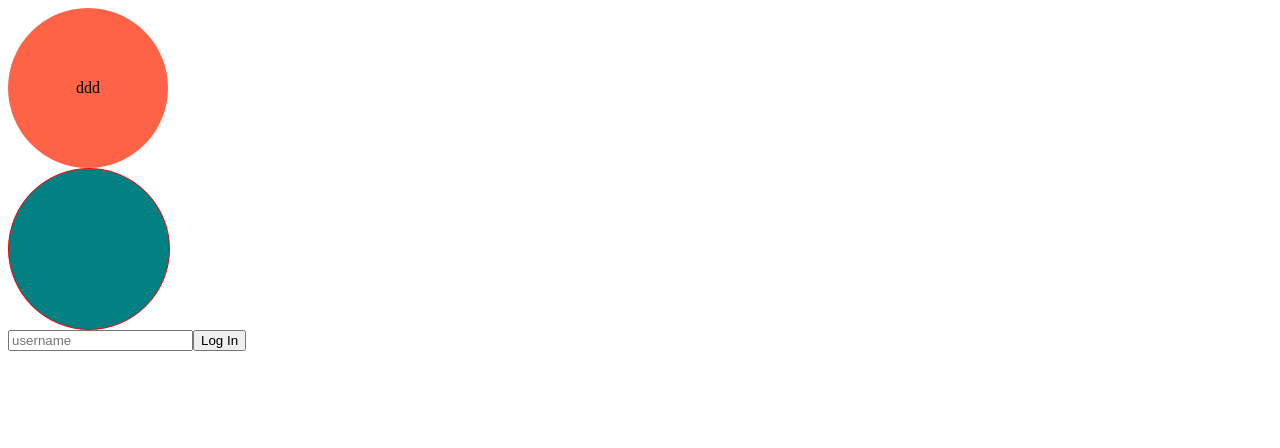
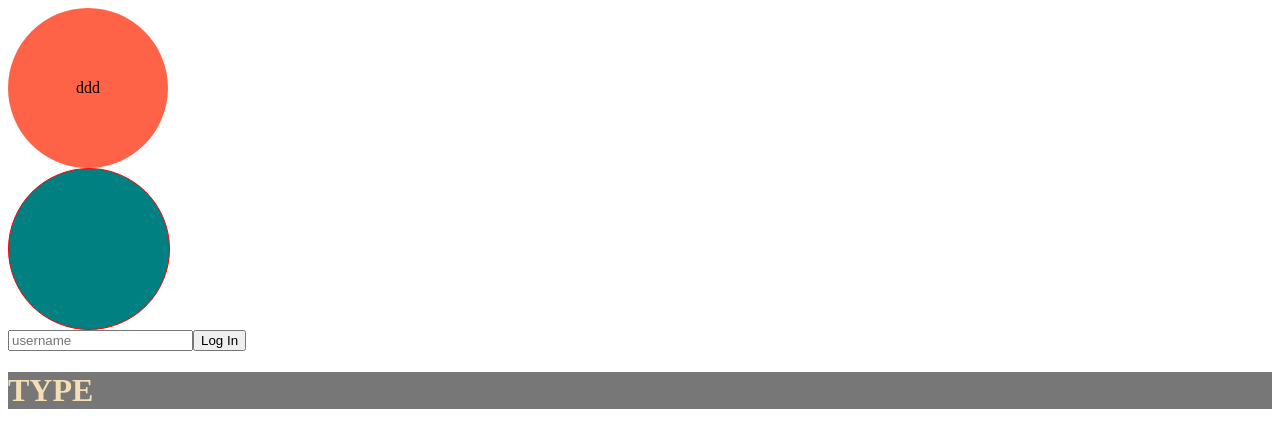
Before and after one commit to rosenrose/reactJS-masterclass, a React (Create React App) app: page / in a window 1280 px wide. Shown: the top 448 px of the page. Built offline with nearby package versions, Linux system fonts and the light colour scheme.

Commit message:
themes with typescript

```diff
--- a/src/App.tsx
+++ b/src/App.tsx
@@ -1,6 +1,13 @@
 import React, { useState } from "react";
 import styled, { keyframes } from "styled-components";
 import Circle from "./Circle";
+
+const Container = styled.div`
+  background-color: ${(props) => props.theme.bgColor};
+`;
+const H1 = styled.h1`
+  color: ${(props) => props.theme.textColor};
+`;
 
 function App() {
   const [username, setUsername] = useState("");
@@ -22,6 +29,9 @@
         <input type="text" placeholder="username" value={username} onChange={onChange} required />
         <button>Log In</button>
       </form>
+      <Container>
+        <H1>TYPE</H1>
+      </Container>
     </>
   );
 }
--- a/src/index.tsx
+++ b/src/index.tsx
@@ -2,9 +2,12 @@
 import ReactDOM from "react-dom/client";
 import { ThemeProvider } from "styled-components";
 import App from "./App";
+import { darkTheme, lightTheme } from "./theme";
 
 ReactDOM.createRoot(document.querySelector("#root") as HTMLElement).render(
   <React.StrictMode>
-    <App />
+    <ThemeProvider theme={darkTheme}>
+      <App />
+    </ThemeProvider>
   </React.StrictMode>
 );
--- /dev/null
+++ b/src/theme.ts
@@ -0,0 +1,13 @@
+import { DefaultTheme } from "styled-components";
+
+export const darkTheme: DefaultTheme = {
+  textColor: "wheat",
+  bgColor: "#777",
+  btnColor: "teal",
+};
+
+export const lightTheme: DefaultTheme = {
+  textColor: "#777",
+  bgColor: "wheat",
+  btnColor: "tomato",
+};
```
Also changed, not shown: src/styled.d.ts (added, +9 -0 lines).
